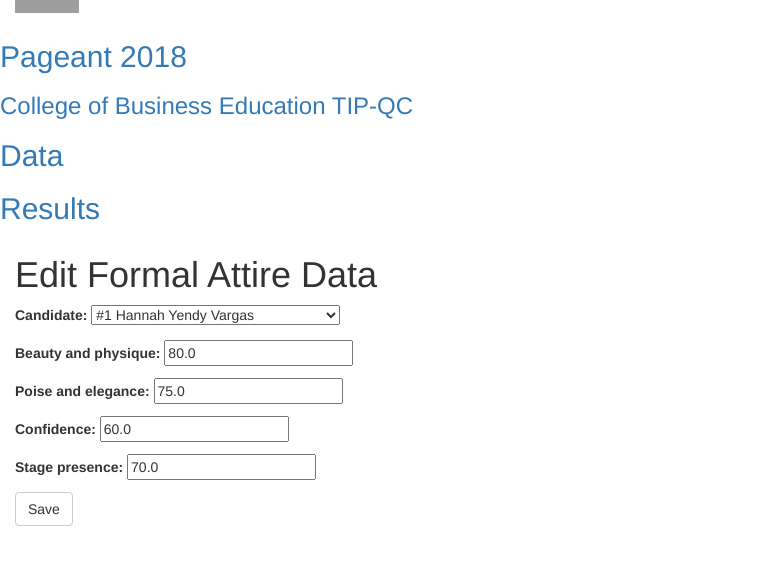
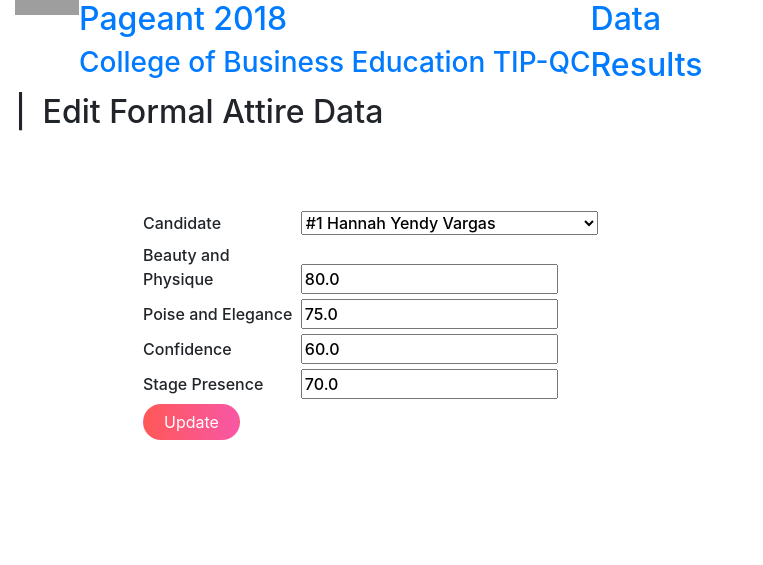
Before and after one commit to chromity/pageant-cbe, a Django app: page /candidates/formal_attire/5/edit/ in a window 1280 px wide. Shown: the top 565 px of the page, without its empty margins (0-763 px from the left). Run offline with Django 3.2, Linux system fonts and the light colour scheme; a user stored in the database is signed in; data comes from the database, SQL or seed files in the repository; both versions use the stored data as it was after the commit; some libraries are stand-ins or nearby versions; grey boxes are pictures that could not be loaded.

Commit message:
Fully implemented and designed formal attire segment

```diff
--- a/candidates/templates/candidates/formal_attire_edit.html
+++ b/candidates/templates/candidates/formal_attire_edit.html
@@ -1,9 +1,58 @@
 {% extends 'add.html' %}
+{% load static %}
 
 {% block form %}
-    <h1>Edit Formal Attire Data</h1>
-    <form method="POST" class="post-form">{% csrf_token %}
-        {{ form.as_p }}
-        <button type="submit" class="save btn btn-default">Save</button>
+<link href="{% static 'css/add.css' %}" rel="stylesheet"/>
+
+<div class="page-label-box">
+    <h2 class="page-label">|<span style="padding-right: 8px;">  </span>Edit Formal Attire Data</h2>
+</div>
+
+<div id="frm-container" style="margin-left: 10vw; margin-top: 10vh;">
+    <form method="POST" class="frm post-form">{% csrf_token %}
+        {{ form.non_field_errors }}
+        <div class="fieldWrapper form-candidate">
+            {{ form.candidate.errors }}
+            <label style="width: 12vw;" class="form-label" for="{{ form.candidate.id_for_label }}">Candidate</label>
+            {{ form.candidate }}
+        </div>
+
+        <div class="fieldWrapper form-input-text">
+            {{ form.beauty_and_physique.errors }}
+            <label style="width: 12vw;" class="form-label" for="{{ form.beauty_and_physique.id_for_label }}">Beauty and
+                Physique</label>
+            {{ form.beauty_and_physique }}
+        </div>
+
+        <div class="fieldWrapper form-input-text">
+            {{ form.poise_and_elegance.errors }}
+            <label style="width: 12vw;" class="form-label" for="{{ form.poise_and_elegance.id_for_label }}">Poise and
+                Elegance</label>
+            {{ form.poise_and_elegance }}
+        </div>
+
+        <div class="fieldWrapper form-input-text">
+            {{ form.confidence.errors }}
+            <label style="width: 12vw;" class="form-label" for="{{ form.confidence.id_for_label }}">Confidence</label>
+            {{ form.confidence }}
+        </div>
+
+        <div class="fieldWrapper form-input-text">
+            {{ form.stage_presence.errors }}
+            <label style="width: 12vw;" class="form-label" for="{{ form.stage_presence.id_for_label }}">Stage
+                Presence</label>
+            {{ form.stage_presence }}
+        </div>
+
+        <button type="submit" class="save btn btn-x" style="border-radius: 20px; padding: 5px 20px 5px 20px; color: white; margin-left: 0; background: #f857a6; background: -webkit-linear-gradient(to right, #ff5858, #f857a6); background: linear-gradient(to right, #ff5858, #f857a6);">
+            Update
+        </button>
     </form>
+</div>
+
+<style>
+    * {
+        font-weight: 500;
+    }
+</style>
 {% endblock %}
--- a/candidates/templates/candidates/formal_attire_list.html
+++ b/candidates/templates/candidates/formal_attire_list.html
@@ -7,6 +7,9 @@
 <div class="page-label-box">
     <h2 class="page-label">|<span style="padding-right: 8px;">  </span>Formal Attire Data</h2>
 </div>
+
+<a id="btn-transact" class="btn btn-x btn-t-x" href="{% url 'candidates:formal_attire_add' %}">Judge Candidate</a>
+
 
 <div class="row" id="table-content">
     <h3 class="table-label-x">Female Candidates</h3>
--- a/candidates/views.py
+++ b/candidates/views.py
@@ -141,7 +141,7 @@ def formal_attire_edit(request, pk):
             formal_attire_compute_total(request.POST['candidate'])
 
             # return redirect('formal_attire_detail', pk=formal_attire.pk)
-            return redirect('formal_attire_list')
+            return redirect('candidates:formal_attire_list')
     else:
         form = FormalAttireForm(instance=formal_attire)
         return render(request, 'candidates/formal_attire_edit.html', {'form': form})
--- a/templates/base.html
+++ b/templates/base.html
@@ -45,6 +45,6 @@
 <script src="{% static 'js/popper.js' %}"></script>
 <script src="{% static 'js/bootstrap.min.js' %}"></script>
 <script src="{% static 'js/shards.js' %}"></script>
-
+<script src="{% static 'js/base.js' %}"></script>
 </body>
 </html>
```
Also changed, not shown: candidates/templates/candidates/formal_attire_add.html (+22 -8 lines), db.sqlite3, 3 other files.
